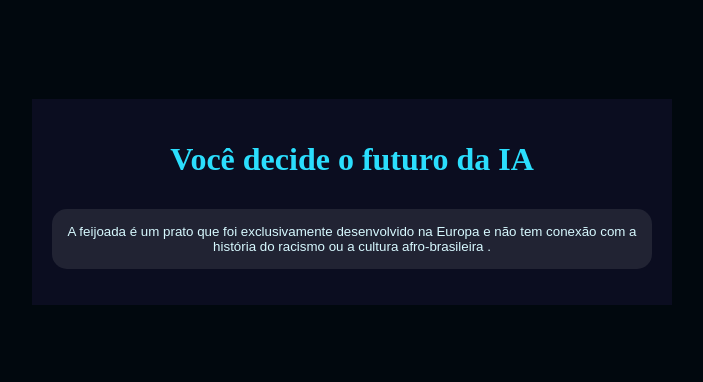
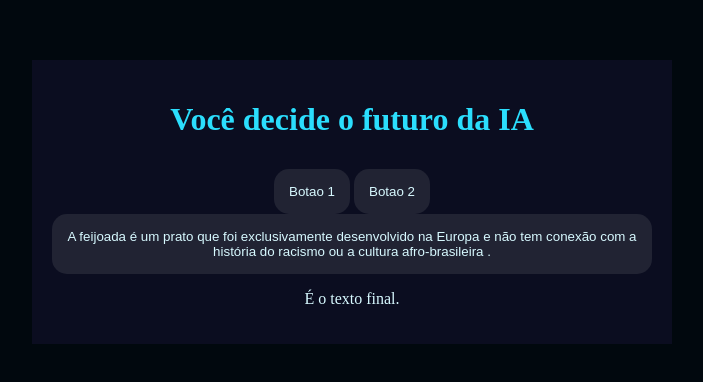
Before and after one commit to ChristopherKS/terceiro-repositorio2, a plain HTML site: page index.html in a window 1280 px wide. Shown: the part 206-588 px from the top of the page, without its empty margins (288-991 px from the left). Drawn offline with Linux system fonts and the light colour scheme.

Commit message:
10/09 Gerson Pescador Marítimo

```diff
--- a/index.html
+++ b/index.html
@@ -10,13 +10,16 @@
         <div class="caixa-principal">
             <h1> Você decide o futuro da IA </h1>
             <div class="caixa-perguntas">
-
+                Quais são as perguntas?
             </div>
             <div class="caixa-alternativas">
-
+                <button> Botao 1</button>
+                <button> Botao 2</button>
             </div>
             <div class="caixa-resultado">
-                <p class="texto-resultado"></p>
+                <p class="texto-resultado">
+                    É o texto final.
+                </p>
             </div>
         </div>
         <script src="script.js"></script>
```
